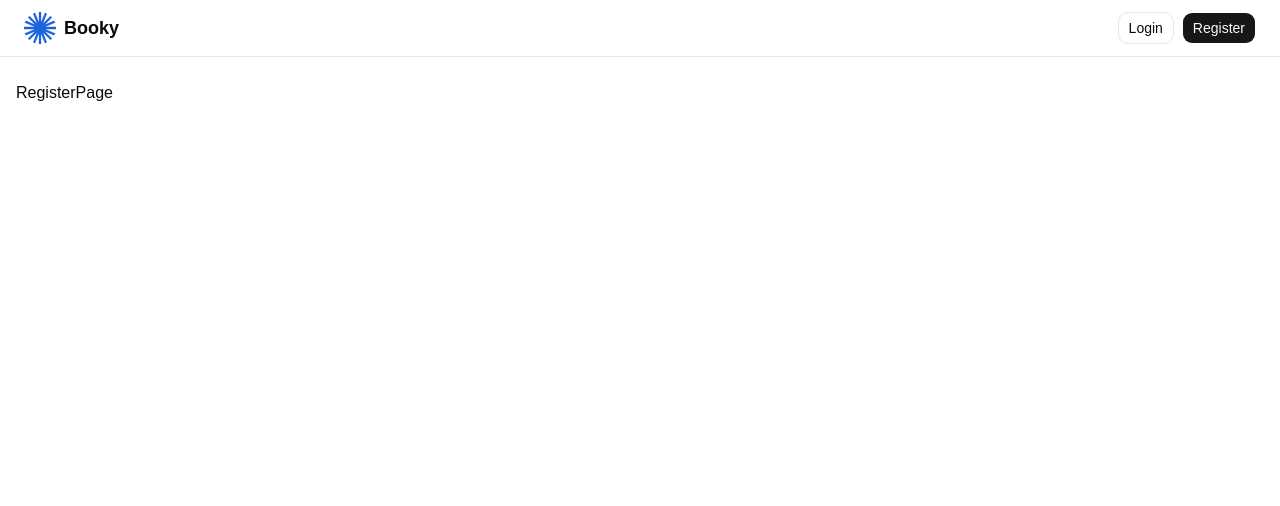
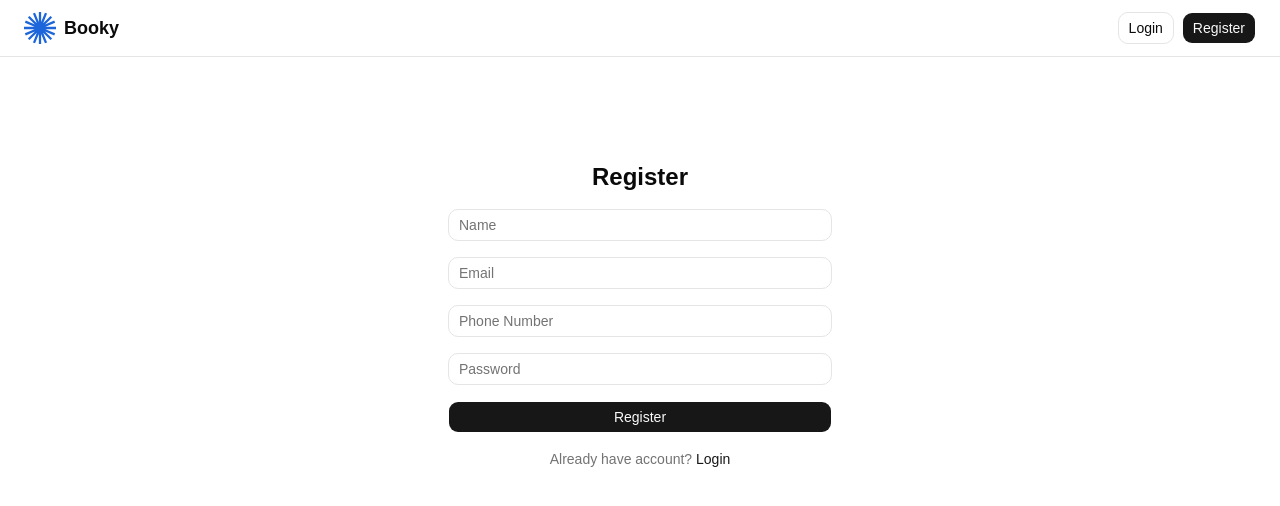
Before and after one commit to zulkiflidev/library-web-app, a React (Vite) app: page /register in a window 1280 px wide. Shown: the top 506 px of the page. Built offline with nearby package versions, Linux system fonts and the light colour scheme.

Commit message:
feat: add login & register (page and hook)

```diff
--- /dev/null
+++ b/src/components/ui/input.tsx
@@ -0,0 +1,19 @@
+import * as React from "react"
+
+import { cn } from "@/lib/utils"
+
+function Input({ className, type, ...props }: React.ComponentProps<"input">) {
+  return (
+    <input
+      type={type}
+      data-slot="input"
+      className={cn(
+        "h-8 w-full min-w-0 rounded-lg border border-input bg-transparent px-2.5 py-1 text-base transition-colors outline-none file:inline-flex file:h-6 file:border-0 file:bg-transparent file:text-sm file:font-medium file:text-foreground placeholder:text-muted-foreground focus-visible:border-ring focus-visible:ring-3 focus-visible:ring-ring/50 disabled:pointer-events-none disabled:cursor-not-allowed disabled:bg-input/50 disabled:opacity-50 aria-invalid:border-destructive aria-invalid:ring-3 aria-invalid:ring-destructive/20 md:text-sm dark:bg-input/30 dark:disabled:bg-input/80 dark:aria-invalid:border-destructive/50 dark:aria-invalid:ring-destructive/40",
+        className
+      )}
+      {...props}
+    />
+  )
+}
+
+export { Input }
--- a/src/features/auth/LoginPage.tsx
+++ b/src/features/auth/LoginPage.tsx
@@ -1,10 +1,59 @@
 // import React from 'react'
 
+import { useState } from 'react';
+// import { useDispatch } from 'react-redux';
+// import { useMutation } from '@tanstack/react-query';
+// import { setCredentials } from './authSlice';
+//import type { AppDispatch } from '@/store';
+
+import { useNavigate } from 'react-router-dom';
+import { Button } from '@/components/ui/button';
+import { Input } from '@/components/ui/input';
+// import api from '@/lib/axios';
+
+import useLogin from '@/hooks/useLogin'
+
+
 function LoginPage() {
+
+  const navigate = useNavigate();
+  const [email, setEmail] = useState('');
+  const [password, setPassword] = useState('');
+
+  const { mutate: login, isPending, isError } = useLogin();
+
   return (
-    <div>
+    <div className="max-w-sm mx-auto mt-20 space-y-4">
+        <h1 className="text-2xl font-bold text-center"></h1>
 
-        LoginPage
+        <Input type="email" placeholder="Email" value={email}
+               onChange={ (e) => setEmail(e.target.value)}
+        />
+        <Input type="password" placeholder="Password"
+              value={password} onChange={ (e) => setPassword(e.target.value)}
+        />
+        {
+          isError && (
+            <p className="text-sm text-destructive">Wrong Email or Password!</p>
+          )
+        }
+
+        <Button className="w-full" disabled={isPending}
+                onClick={ () => login({email, password})}
+        >
+
+          {isPending ? 'Loading...' : 'Login'}
+
+        </Button>
+
+        <p className="text-sm text-center text-muted-foreground">
+          Not yet have an account? {' '}
+          <span className="text-primary cursor-pointer hover:underline"
+          onClick={ () => navigate('/register')}>
+            Register
+          </span>
+        </p>
+
 
     </div>
   )
--- a/src/features/auth/RegisterPage.tsx
+++ b/src/features/auth/RegisterPage.tsx
@@ -1,10 +1,67 @@
 // import React from 'react'
 
+import { useState } from 'react';
+import { useNavigate } from 'react-router-dom';
+//import { useMutation } from '@tanstack/react-query';
+
+import { Button } from '@/components/ui/button';
+import { Input } from '@/components/ui/input';
+import useRegister from '@/hooks/useRegister';
+
 function RegisterPage() {
+  const navigate = useNavigate();
+  const [name, setName] = useState('');
+  const [email, setEmail] =  useState('');
+  const [phone, setPhone] = useState('');
+  const [password, setPassword] = useState('')
+
+  const { mutate: register, isPending, isError } = useRegister()
+
+
   return (
-    <div>
+    <div className="max-w-sm mx-auto mt-20 space-y-4">
+        <h1 className="text-2xl font-bold text-center">Register</h1>
 
-        RegisterPage
+        <Input type="text" placeholder="Name" value={name}
+               onChange={ (e) => setName(e.target.value)}
+        />
+
+        <Input type="email" placeholder="Email" value={email}
+               onChange={ (e) => setEmail(e.target.value)}
+        />
+
+        <Input type="text" placeholder="Phone Number"
+               value={phone}
+               onChange={ (e) => setPhone(e.target.value)}
+        />
+
+        <Input type="password" placeholder="Password"
+               value={password}
+               onChange={ (e) => setPassword(e.target.value)}
+        />
+
+        { isError && (
+          <p className="text-sm text-destructive">Register failed, please try again</p>
+        )}
+
+        <Button className="w-full" disabled={isPending}
+                onClick={ () => register({
+                  name, email, phone, password
+                })}>
+
+          {isPending ? 'Loading...' : 'Register'}
+
+        </Button>
+
+        <p className="text-sm text-center text-muted-foreground">
+           Already have account? {' '}
+           <span className="text-primary cursor-pointer hover:underline"
+                onClick={ () => navigate('/login')}>
+                  Login
+           </span>
+        </p>
+
+
 
     </div>
   )
--- /dev/null
+++ b/src/hooks/useLogin.ts
@@ -0,0 +1,38 @@
+import { useMutation } from '@tanstack/react-query';
+import { useDispatch } from 'react-redux';
+import { useNavigate } from 'react-router-dom';
+
+import { setCredentials } from '@/features/auth/authSlice';
+import type { AppDispatch } from '@/store'
+
+import api from '@/lib/axios';
+
+const useLogin = () => {
+
+    const dispatch = useDispatch<AppDispatch>();
+    const navigate = useNavigate();
+
+    return useMutation(
+        {
+            mutationFn: async(data:{
+                email: string;
+                password: string;
+            }) =>{
+                const response = await api.post(
+                    '/auth/login',
+                    data
+                );
+                return response.data;
+            },
+            onSuccess: (data) => {
+                dispatch( setCredentials({
+                    token: data.data.token,
+                    user: data.data.user,
+                }));
+                navigate('/');
+            }
+        }
+    )
+}
+
+export default useLogin;
--- /dev/null
+++ b/src/hooks/useRegister.ts
@@ -0,0 +1,31 @@
+import { useMutation } from '@tanstack/react-query';
+import { useNavigate } from 'react-router-dom';
+import api from '@/lib/axios';
+
+
+const useRegister = () => {
+
+    const navigate = useNavigate();
+
+
+    return useMutation (
+        {
+            mutationFn: async (data: {
+                name: string;
+                email: string;
+                phone: string;
+                password: string;
+            }) =>{
+                const response = await api.post('/auth/register', data);
+                return response.data;
+            },
+            onSuccess: () => {
+                navigate('/login');
+            }
+
+        }
+    );
+
+}
+
+export default useRegister;
```
